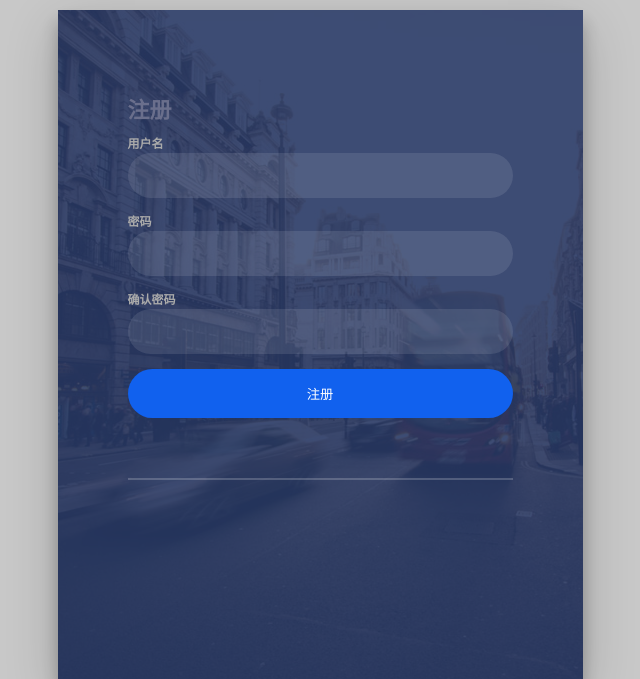
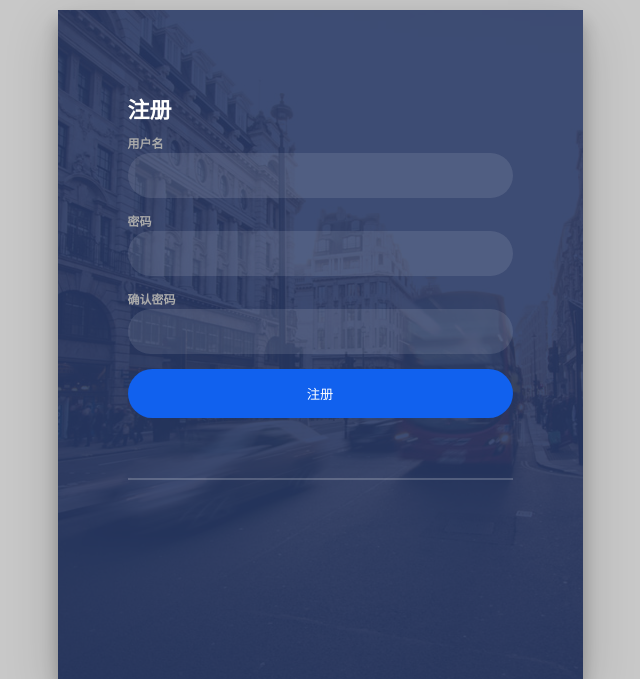
Before and after one commit to dadadaray/RentSystem, a Flask app: page /zhuce in a window 1280 px wide. Shown: the top 679 px of the page, without its empty margins (320-960 px from the left). Run offline with Flask 2, Linux system fonts and the light colour scheme.

Commit message:
修改注册样式

```diff
--- a/app/templates/register.html
+++ b/app/templates/register.html
@@ -13,7 +13,7 @@
 <div class="jq22-container" style="padding-top:10px">
 	<div class="login-wrap">
 		<div class="login-html">
-			<input id="tab-2" type="radio" name="tab" class="sign-up"><label for="tab-2" class="tab">注册</label>
+			<input id="tab-2" type="radio" name="tab" class="sign-up"><label for="tab-2" class="tab" style="color:white">注册</label>
             <form action="/register" method="post">
             <div class="login-form">
 					<div class="group">
```
